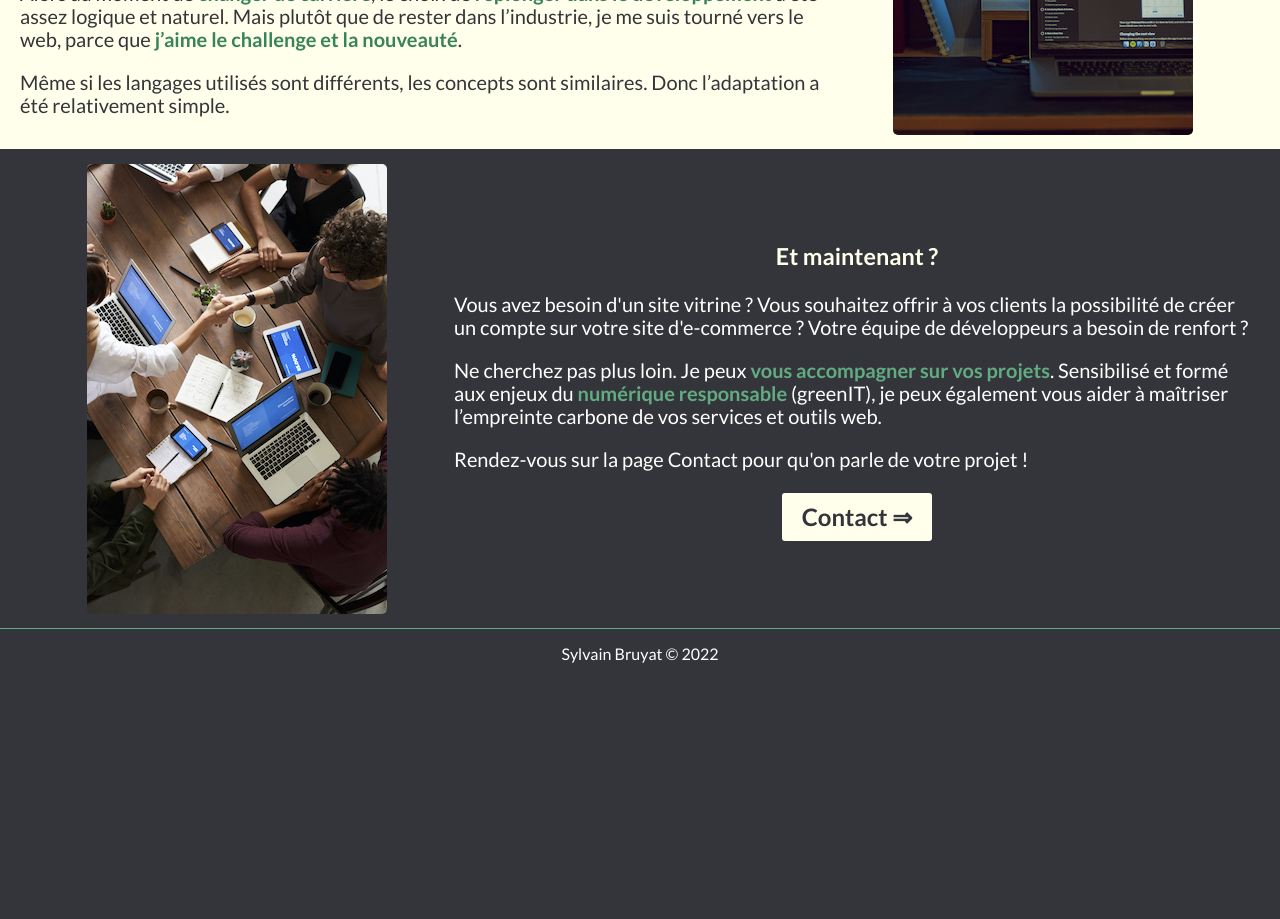
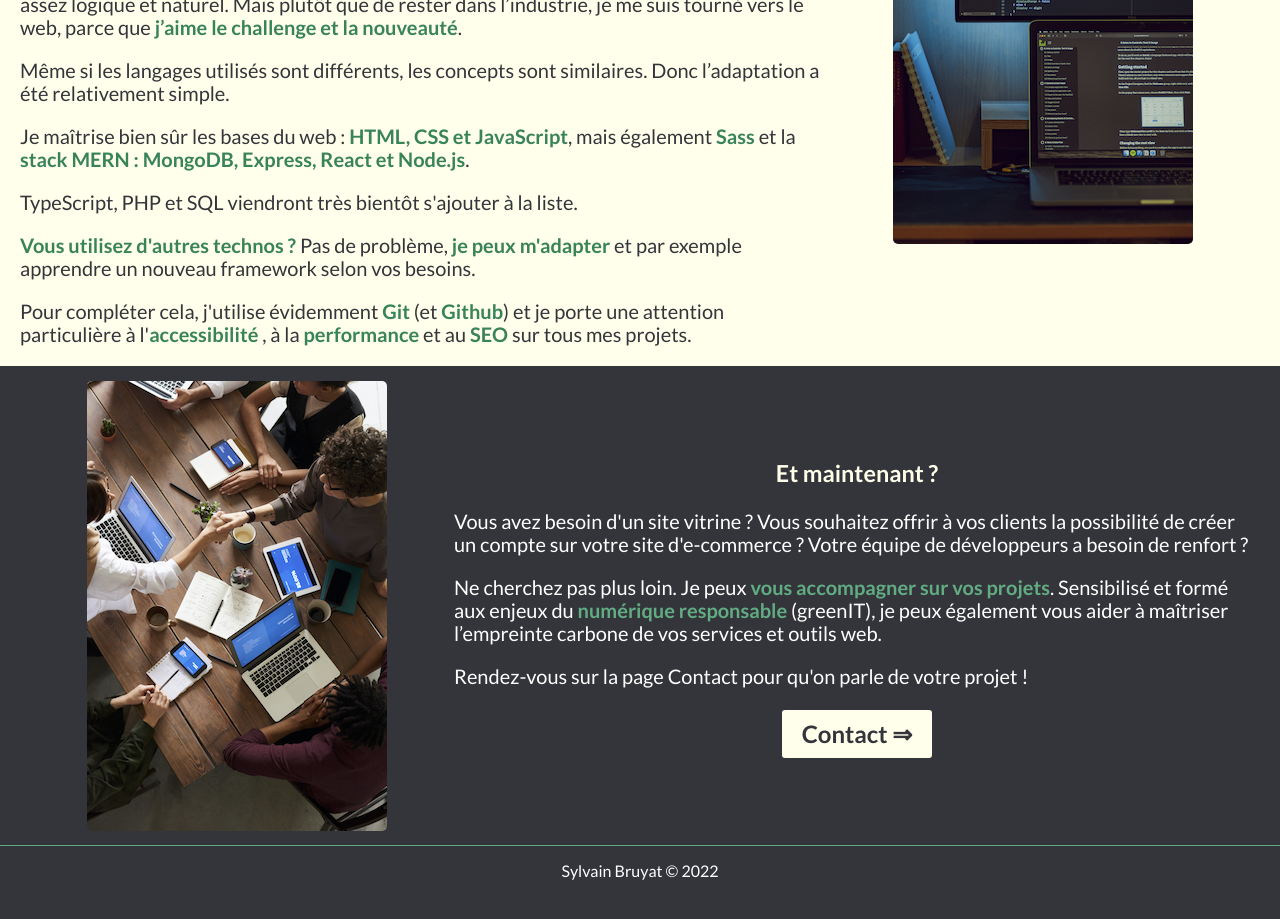
Before and after one commit to SylvainBruyat/portfolio, a React (Create React App) app: page /about in a window 1280 px wide. Shown: the part 1540-2459 px from the top of the page. Before the commit the page ends 2268 px from the top, so only its background shows below. Built offline with nearby package versions, Linux system fonts and the light colour scheme.

Commit message:
Update of text on page About

```diff
--- a/src/pages/About.jsx
+++ b/src/pages/About.jsx
@@ -158,6 +158,47 @@ export default function About() {
             Même si les langages utilisés sont différents, les concepts sont
             similaires. Donc l’adaptation a été relativement simple.
           </p>
+          <p>
+            Je maîtrise bien sûr les bases du web :{' '}
+            <span className="text-emphasis text-emphasis--dark">
+              HTML, CSS et JavaScript
+            </span>
+            , mais également{' '}
+            <span className="text-emphasis text-emphasis--dark">Sass</span> et
+            la{' '}
+            <span className="text-emphasis text-emphasis--dark">
+              stack MERN : MongoDB, Express, React et Node.js
+            </span>
+            .
+          </p>
+          <p>
+            TypeScript, PHP et SQL viendront très bientôt s'ajouter à la liste.
+          </p>
+          <p>
+            <span className="text-emphasis text-emphasis--dark">
+              Vous utilisez d'autres technos ?
+            </span>{' '}
+            Pas de problème,{' '}
+            <span className="text-emphasis text-emphasis--dark">
+              je peux m'adapter{' '}
+            </span>
+            et par exemple apprendre un nouveau framework selon vos besoins.
+          </p>
+          <p>
+            Pour compléter cela, j'utilise évidemment{' '}
+            <span className="text-emphasis text-emphasis--dark">Git</span> (et{' '}
+            <span className="text-emphasis text-emphasis--dark">Github</span>)
+            et je porte une attention particulière à l'
+            <span className="text-emphasis text-emphasis--dark">
+              accessibilité
+            </span>{' '}
+            , à la{' '}
+            <span className="text-emphasis text-emphasis--dark">
+              performance
+            </span>{' '}
+            et au <span className="text-emphasis text-emphasis--dark">SEO</span>{' '}
+            sur tous mes projets.
+          </p>
         </div>
       </section>
       <section className="about__section about__section--aligned-right">
```
